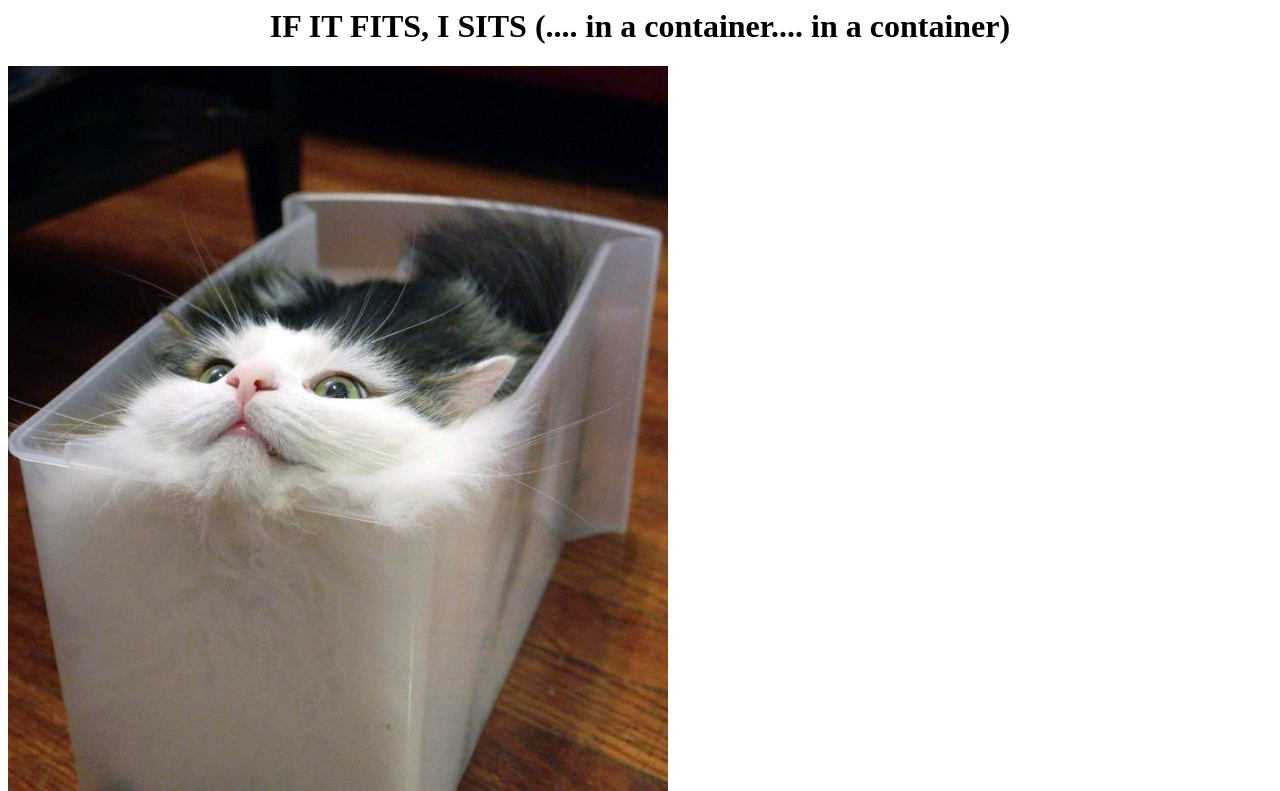
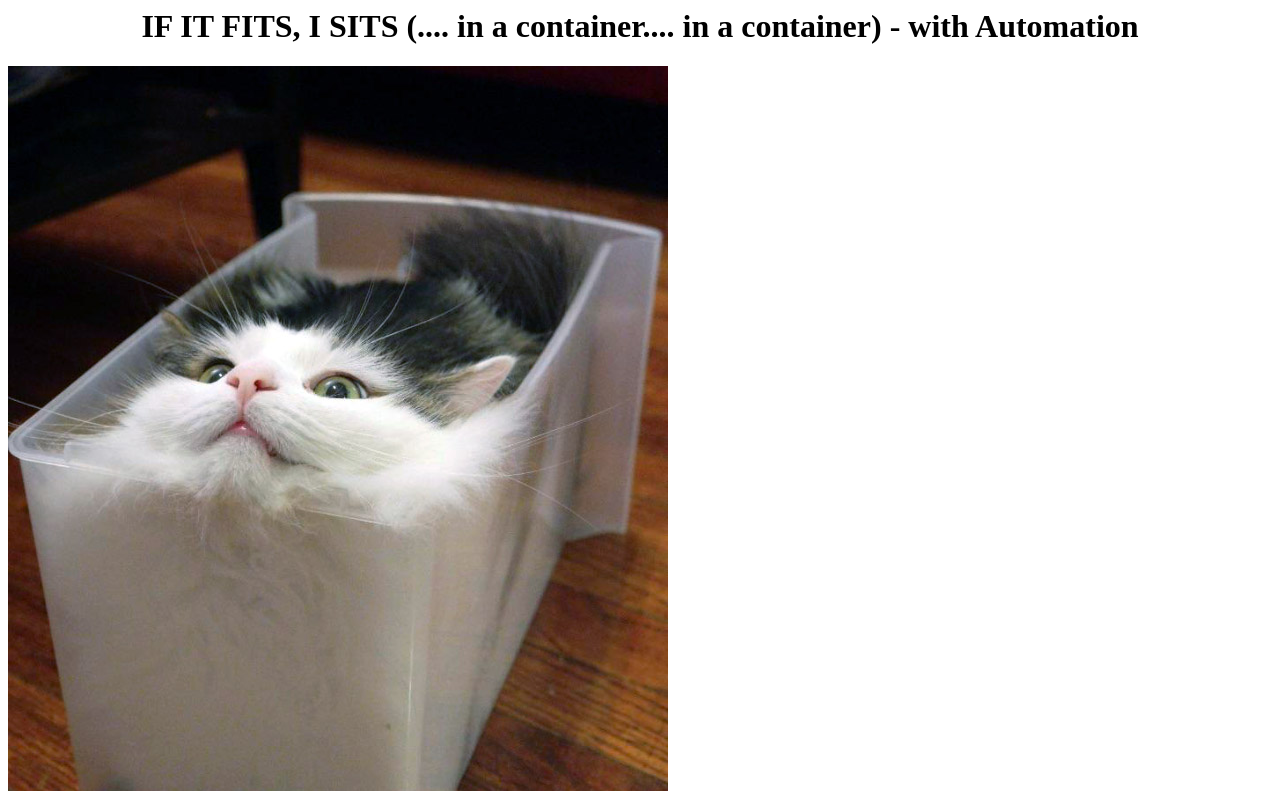
Before and after one commit to nsingh308/awscodepipeline, a plain HTML site: page index.html in a window 1280 px wide. Shown: the top 791 px of the page. Drawn offline with Linux system fonts and the light colour scheme.

Commit message:
Update index.html

```diff
--- a/index.html
+++ b/index.html
@@ -3,7 +3,7 @@
 		<title> Container of cats </title>
 	</head>
 	<body>
-		<center><h1> IF IT FITS, I SITS (.... in a container.... in a container) </h1></center>
+		<center><h1> IF IT FITS, I SITS (.... in a container.... in a container) - with Automation </h1></center>
 
 		<section id="photos">
 			<img src="containerandcat1.jpg" alt="container and a cat">
```
